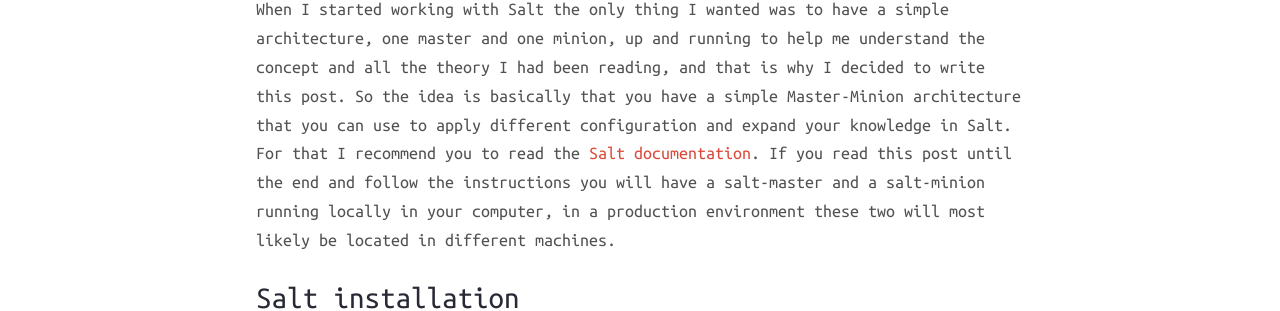
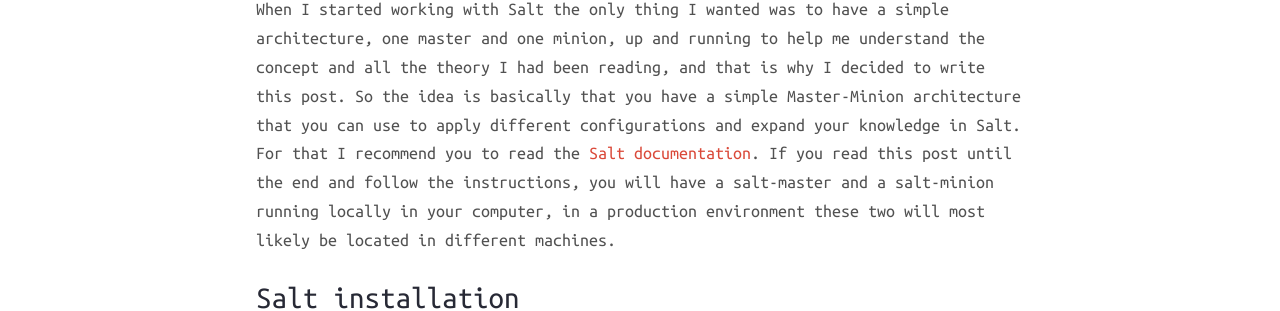
Before and after one commit to elkinaguas/elkinaguas.github.io, a Jekyll site: the page built from _posts/2018-04-30-Simple-Salt-Master-Minion.markdown, in a window 1280 px wide and 1400 px high. Shown: the part 428-739 px from the top of the window. Built offline with Jekyll 4.4.1, drawn with Linux system fonts in a browser that asks for light colours; nearby versions of some CDN libraries; comment, search, counter and statistics services are not loaded; some of the changed text lies outside the part shown.

Commit message:
Update 2018-04-30-Simple-Salt-Master-Minion.markdown

````diff
--- a/_posts/2018-04-30-Simple-Salt-Master-Minion.markdown
+++ b/_posts/2018-04-30-Simple-Salt-Master-Minion.markdown
@@ -8,7 +8,7 @@ categories:
 ---
 <head><link rel='shortcut icon' type='image/png' href='/favicon.png' /></head>
 
-When I started working with Salt the only thing I wanted was to have a simple architecture, one master and one minion, up and running to help me understand the concept and all the theory I had been reading, and that is why I decided to write this post. So the idea is basically that you have a simple Master-Minion architecture that you can use to apply different configuration and expand your knowledge in Salt. For that I recommend you to read the [Salt documentation](https://docs.saltstack.com/en/latest/contents.html). If you read this post until the end and follow the instructions you will have a salt-master and a salt-minion running locally in your computer, in a production environment these two will most likely be located in different machines.
+When I started working with Salt the only thing I wanted was to have a simple architecture, one master and one minion, up and running to help me understand the concept and all the theory I had been reading, and that is why I decided to write this post. So the idea is basically that you have a simple Master-Minion architecture that you can use to apply different configurations and expand your knowledge in Salt. For that I recommend you to read the [Salt documentation](https://docs.saltstack.com/en/latest/contents.html). If you read this post until the end and follow the instructions, you will have a salt-master and a salt-minion running locally in your computer, in a production environment these two will most likely be located in different machines.
 
 ## Salt installation
 The first thing to do is installing Salt, an easy way to do this is by using the salt bootstrap. Get it by running the following command.
@@ -41,7 +41,7 @@ Now you need to accept the minion key. See the list of keys with the command:
 ```
 sudo salt-key
 ```
-Under `Unaccepted Keys:` you will see the name of your device, i.e. your minion. Yes this is the first time you see your device name, and yes you never assigned this name before. The minion take this name from the device you are running, so you should see that somehow it is related to the machine where the minion was installed.
+Under `Unaccepted Keys:` you will see the name of your device, i.e. your minion. Yes, this is the first time you see your device name, and yes, you never assigned this name before. The minion take this name from the device you are running, so you should see that somehow it is related to the machine where the minion was installed.
 
 You can accept the keys in the `Unaccepted Keys:` section by running:
 ```
````
Also changed, not shown: other parts of _posts/2018-04-30-Simple-Salt-Master-Minion.markdown (+2 -2 lines).
